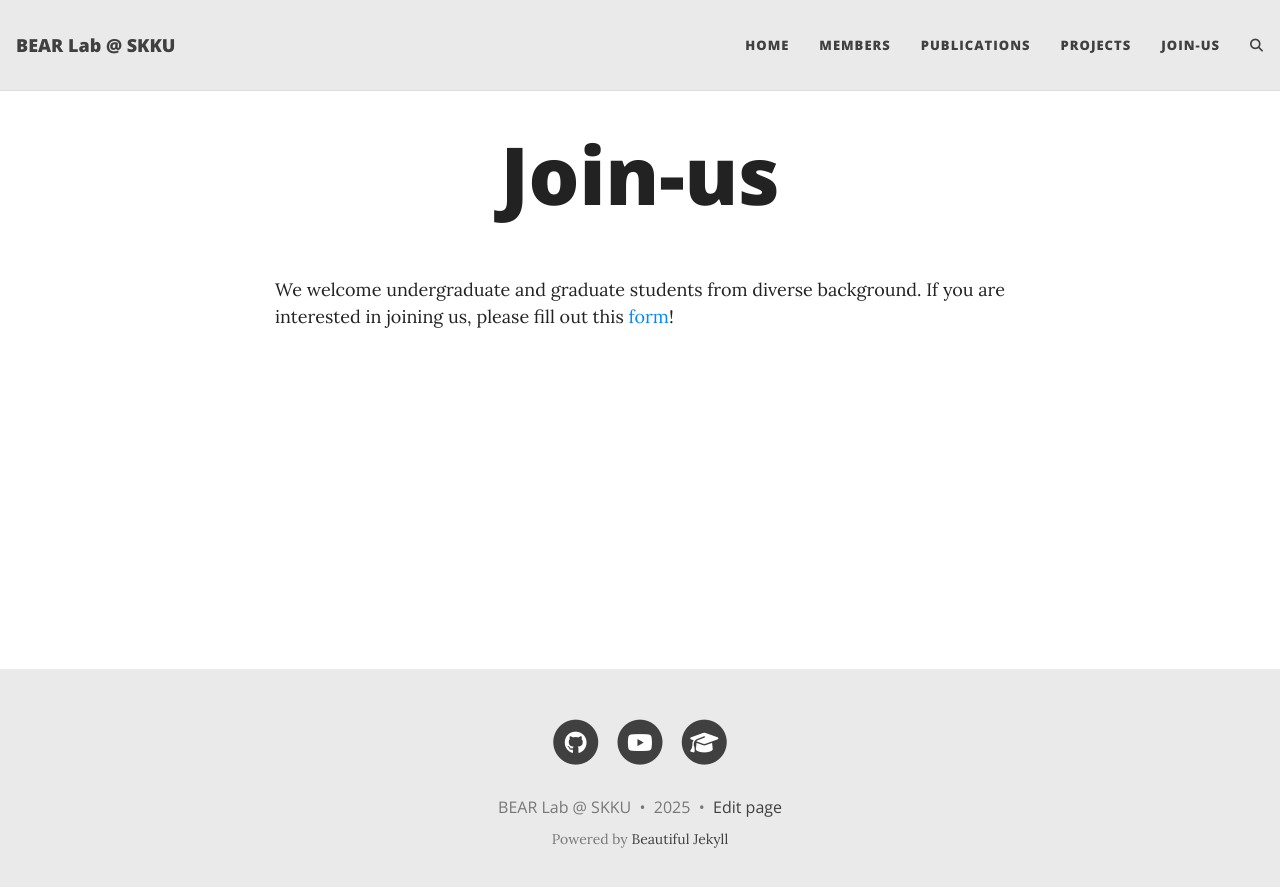
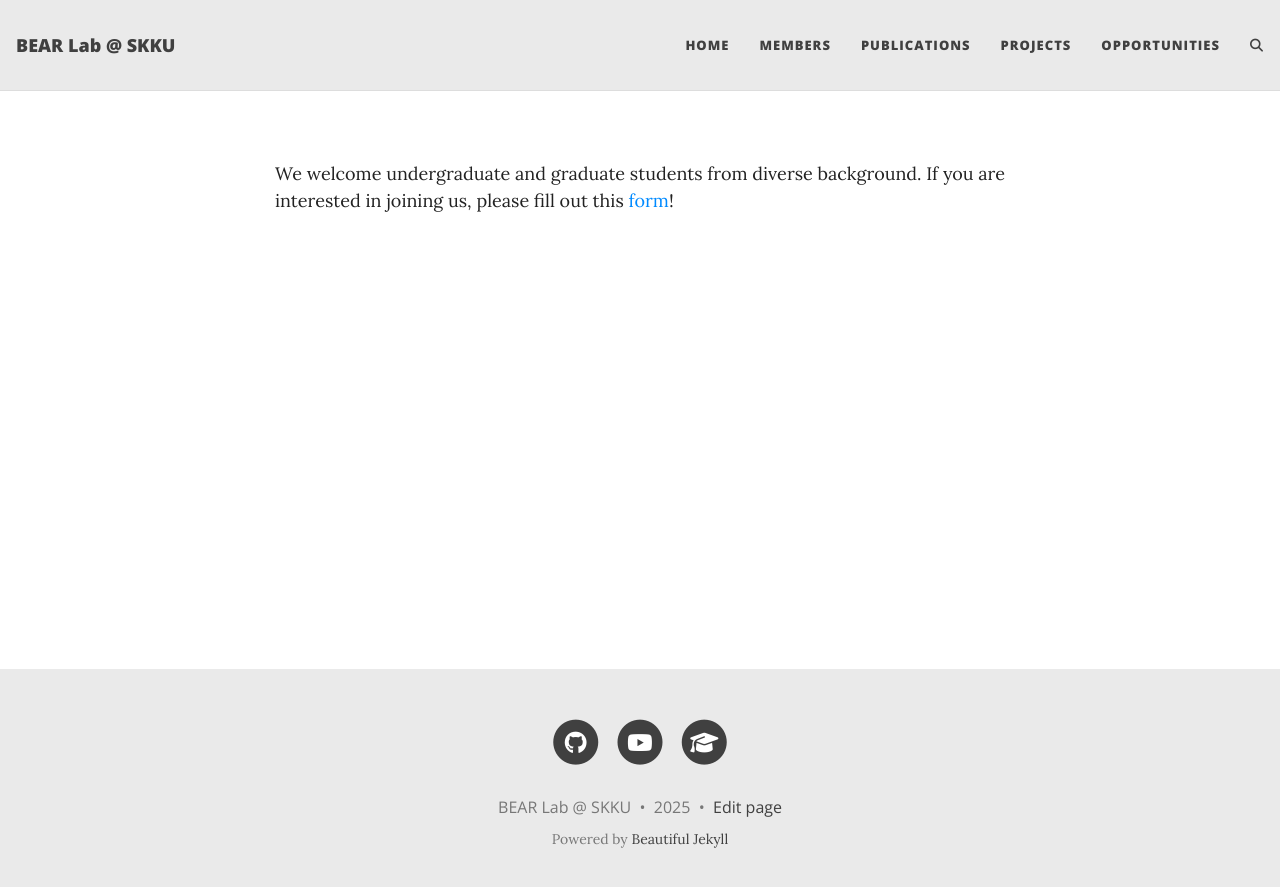
Before and after one commit to bear-research-lab/bear-research-lab.github.io, a Jekyll site: the page built from _pages/opportunities.md, in a window 1280 px wide. Shown: the top 887 px of the page. Built offline with Jekyll 4.4.1, drawn with Linux system fonts in a browser that asks for light colours; comment, search, counter and statistics services are not loaded.

Commit message:
change name

```diff
--- a/_config.yml
+++ b/_config.yml
@@ -24,7 +24,7 @@ navbar-links:
   Members: "members"
   Publications: "publications"
   Projects: "projects"
-  Join-us: "join-us"
+  Opportunities: "opportunities"
 
 ################
 # --- Logo --- #
--- a/_pages/join-us.md
+++ b/_pages/opportunities.md
@@ -1,7 +1,6 @@
 ---
 layout: page
-title: Join-us
-permalink: /join-us/
+permalink: /opportunities/
 ---
 
 We welcome undergraduate and graduate students from diverse background. If you are interested in joining us, please fill out this [form](https://docs.google.com/forms/d/e/1FAIpQLSeJTyFAJ1yELDMjQeIYlpiqdIlXlXkaBgjWO2BHBypGlMLXeg/viewform?usp=dialog)!
```
Also changed, not shown: index.md (+1 -1 lines).
